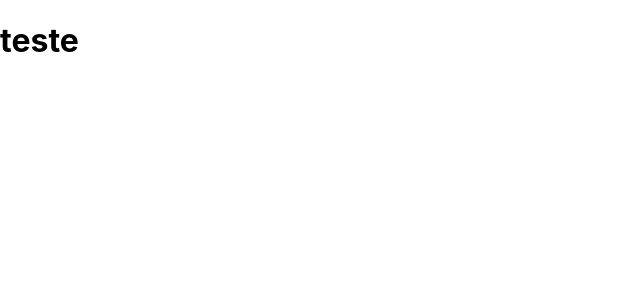
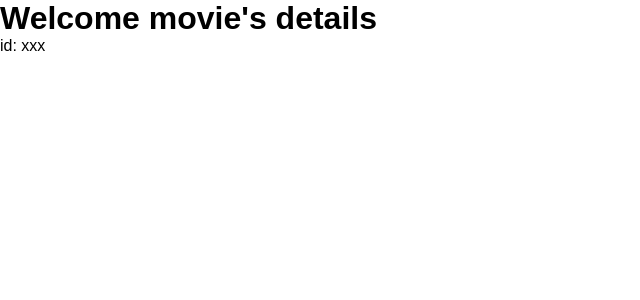
Before and after one commit to githubwanderson/REACT-consuming-api, a React (Create React App) app: page /movie/1 in a window 1280 px wide. Shown: the top 300 px of the page, without its empty margins (0-640 px from the left). Built offline with nearby package versions, Linux system fonts and the light colour scheme.

Commit message:
aula1 config routes

```diff
--- a/package.json
+++ b/package.json
@@ -8,6 +8,7 @@
     "@testing-library/user-event": "^13.5.0",
     "react": "^18.2.0",
     "react-dom": "^18.2.0",
+    "react-router-dom": "^6.9.0",
     "react-scripts": "5.0.1",
     "web-vitals": "^2.1.4"
   },
--- a/src/App.js
+++ b/src/App.js
@@ -1,9 +1,9 @@
-
+import RoutesApp from "./routes";
 
 function App() {
   return (
     <div className="App">
-      <h1>teste</h1>
+      <RoutesApp />
     </div>
   );
 }
--- a/src/index.css
+++ b/src/index.css
@@ -1,13 +1,18 @@
-body {
+/* Config global */
+*{
+  padding: 0;
   margin: 0;
-  font-family: -apple-system, BlinkMacSystemFont, 'Segoe UI', 'Roboto', 'Oxygen',
-    'Ubuntu', 'Cantarell', 'Fira Sans', 'Droid Sans', 'Helvetica Neue',
-    sans-serif;
-  -webkit-font-smoothing: antialiased;
-  -moz-osx-font-smoothing: grayscale;
+  box-sizing: border-box;
 }
 
-code {
-  font-family: source-code-pro, Menlo, Monaco, Consolas, 'Courier New',
-    monospace;
+body{
+  font-family: sans-serif;
 }
+
+.app{
+  display: flex;
+  width: 100%;
+  justify-content: center;
+  align-items: center;
+  flex-direction: column;
+}
--- /dev/null
+++ b/src/pages/Home/index.js
@@ -0,0 +1,9 @@
+function Home(){
+    return(
+        <div>
+            <h1>Welcome at Home</h1>
+        </div>
+    )
+}
+
+export default Home;
--- /dev/null
+++ b/src/pages/Movie/index.js
@@ -0,0 +1,13 @@
+import { Params } from "react-router-dom";
+
+function Movie(){
+
+    return(
+        <div>
+            <h1>Welcome movie's details</h1>
+            id: xxx
+        </div>
+    )
+}
+
+export default Movie;
--- /dev/null
+++ b/src/routes.js
@@ -0,0 +1,20 @@
+// For use routes is necessary install "npm install react-router-dom"
+import { Route, Routes, BrowserRouter } from "react-router-dom";
+
+// import pages
+import Home from "./pages/Home";
+import Movie from "./pages/Movie";
+
+
+function RoutesApp(){
+    return(
+        <BrowserRouter>
+        <Routes>
+            <Route path="/" element={<Home />} />
+            <Route path="/movie/:id" element={<Movie />} />
+        </Routes>
+        </BrowserRouter>
+    )
+}
+
+export default RoutesApp;
```
Also changed, not shown: 1 other file (tests, documents, lock files or other folders).
